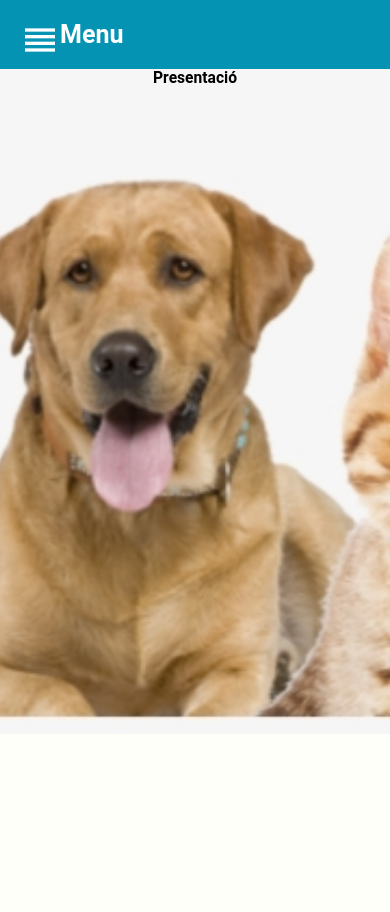
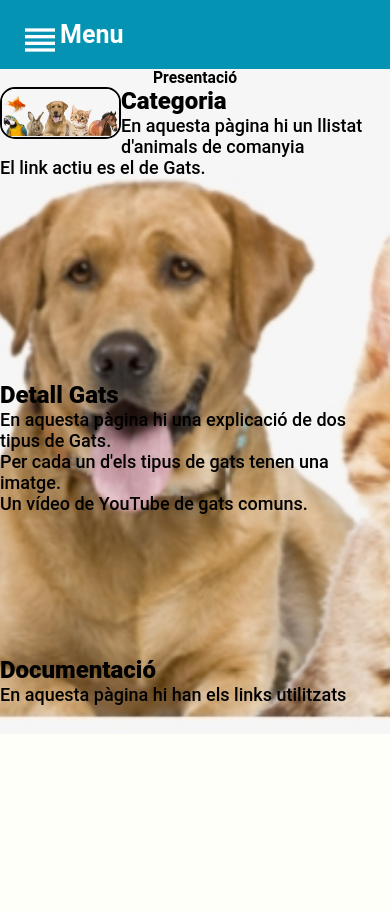
Before and after one commit to dsansnuoc/AnimalsCompanyia, a website built with Parcel: page src/presentacio.html in a window 390 px wide. Before the commit the page ends 844 px from the top, so only its background shows below. Built offline with nearby package versions, Linux system fonts and the light colour scheme.

Commit message:
Fitxers finals

```diff
--- a/src/css/styles.css
+++ b/src/css/styles.css
@@ -56,8 +56,11 @@
 
 
 .mindex {
+  content: "";
+
   width: 100%;
   height: 87vh;
+
   background-image: url("../img/animalees-de-compa.png");
   background-size: cover;
   background-repeat: no-repeat;
@@ -65,6 +68,7 @@
   /* color: rgb(255, 255, 255); */
   opacity: 1;
   overflow: auto;
+  z-index: 1;
 }
 
 .menu_bar {
@@ -83,6 +87,14 @@
   -moz-box-sizing: border-box;
   box-sizing: border-box;
 }
+
+#columna1,
+#columna2,
+#columna3 {
+  float: left;
+  width: 50%;
+}
+
 
 @media screen and (max-width:800px) {
   header nav {
@@ -123,6 +135,14 @@
     font-size: 40px;
   }
 
+  #columna1,
+  #columna2,
+  .columnav1,
+  .columnav2 {
+    float: left;
+    width: 50%;
+  }
+
 }
 
 
@@ -137,7 +157,7 @@
   text-align: center;
 }
 
-  main ul li{
+main ul li {
   font-size: 2vw;
   text-align: center;
 }
@@ -150,3 +170,44 @@
   padding-top: 8vh;
 
 }
+
+/* Diseño para celulares */
+@media screen and (max-width: 799px) {
+
+  #columna1,
+  #columna2,
+  .columnav1,
+  .columnav2 {
+    float: none;
+    width: 100%;
+  }
+}
+
+.contDetall {
+  display: inline-flexbox;
+  width: 100%;
+  height: 275px;
+}
+
+.imgSimptomes {
+  border-radius: 15px;
+  border: #000 solid 2px;
+  width: 30%;
+  opacity: 1;
+}
+
+.leftDiv {
+  float: left;
+}
+
+.txtTitulNoticia {
+  color: #000;
+  font-weight: 800;
+  font-size: 24px;
+}
+
+.txtTNoticia {
+  font-size: 18px;
+  color: rgba(0, 0, 0);
+  font-weight: 500;
+}
--- a/src/presentacio.html
+++ b/src/presentacio.html
@@ -4,6 +4,8 @@
 <head>
     <meta charset="utf-8" />
     <meta name="viewport" content="width=device-width, initial-scale=1">
+
+    <title>Web - Animals de Companyia - Presentació</title>
 
     <script type="module" src="js/scripts.js"></script>
     <link rel="stylesheet" href="css/styles.css" />
@@ -37,8 +39,64 @@
             Presentació
         </h1>
 
+
+        <div class="contDetall">
+            <div id="columna1">
+                <img src="img/animalees-de-compa.png" class="imgSimptomes leftDiv">
+            </div>
+
+            <div id="columna2">
+                <p class="txtTitulNoticia">Categoria</p>
+                <p class="txtTNoticia">
+                    En aquesta pàgina hi un llistat d'animals de comanyia
+                </p>
+                <p class="txtTNoticia">
+                    El link actiu es el de Gats.
+                </p>
+
+            </div>
+
+        </div>
+
+        <div class="contDetall">
+            <div id="columna1">
+                <br>
+            </div>
+
+            <div id="columna2">
+                <p class="txtTitulNoticia">Detall Gats</p>
+                <p class="txtTNoticia">
+                    En aquesta pàgina hi una explicació de dos tipus de Gats.
+                </p>
+                <p class="txtTNoticia">
+                    Per cada un d'els tipus de gats tenen una imatge.
+                </p>
+
+                <p class="txtTNoticia">
+                    Un vídeo de YouTube de gats comuns.
+                </p>
+
+            </div>
+
+        </div>
+
+
+        <div class="contDetall">
+            <div id="columna1">
+                <br>
+            </div>
+
+            <div id="columna2">
+                <p class="txtTitulNoticia">Documentació</p>
+                <p class="txtTNoticia">
+                    En aquesta pàgina hi han els links utilitzats
+                </p>
+            </div>
+        </div>
+
     </main>
 
 
 </body>
+
 </html>
```
Also changed, not shown: src/categoria.html (+8 -0 lines), src/detallGats.html (+116 -0 lines), src/index.html (+6 -3 lines), src/links.html (+82 -0 lines), src/img/gato-comun.jpg (added), src/img/gato-siames.jpg (added). Lines whose indentation alone changed are shown as unchanged.
